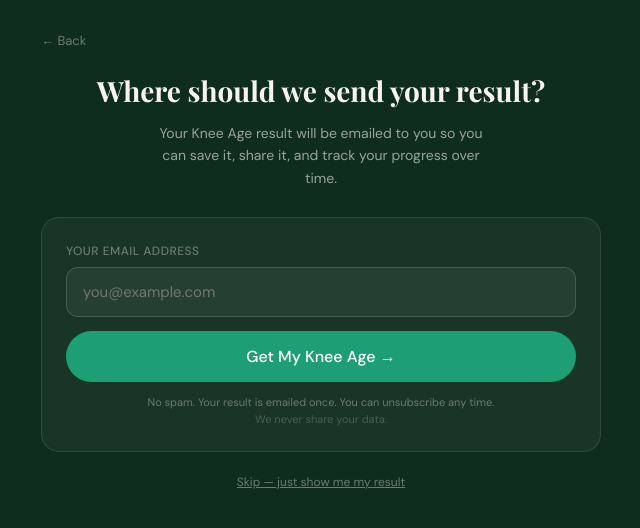
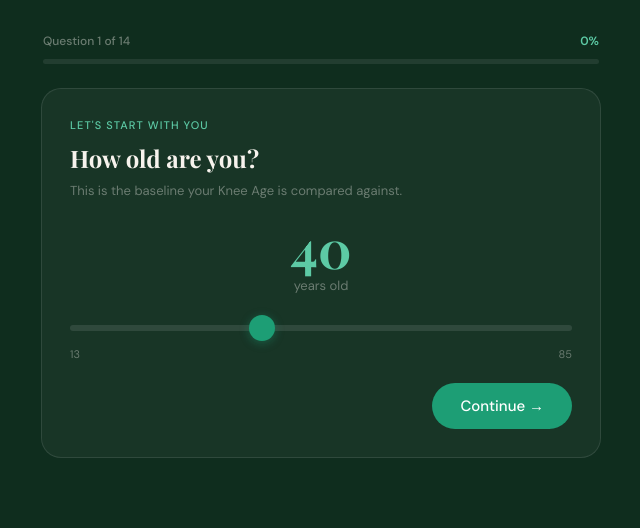
Before and after one commit to imbuldeniya-glitch/ortholongevity-app, a plain HTML site: page kneeagequiz.html in a window 1280 px wide. Both pictures are taken after a click on the button "Start My Knee Age Test →". Shown: the whole page, without its empty margins (319-959 px from the left). Drawn offline with nearby package versions, Linux system fonts and the light colour scheme; no server answers; a web font is replaced by a local one.

Commit message:
Add files via upload

```diff
--- a/kneeagequiz.html
+++ b/kneeagequiz.html
@@ -589,7 +589,7 @@ function showHook(){
           You can find out in <strong style="color:var(--cream)">60 seconds</strong> — free.
         </p>
 
-        <button class="start-btn" onclick="showEmailGate()" style="font-size:18px;padding:20px 52px;margin-bottom:14px">
+        <button class="start-btn" onclick="startQuiz()" style="font-size:18px;padding:20px 52px;margin-bottom:14px">
           Start My Knee Age Test &rarr;
         </button>
         <div style="font-size:12px;color:var(--muted)">Takes about 60 seconds &nbsp;&middot;&nbsp; No account needed</div>
@@ -1241,16 +1241,15 @@ function startQuizFromGate(){
 
 showHook();
 
-// Auto-start quiz if email pre-filled from Kit link
-if(window._prefilledEmail){
+// Start button ALWAYS goes straight to quiz — no email gate
+// Email is captured on the landing page before they arrive here
+// If arriving from Kit email link, ?email= param is read above
 setTimeout(()=>{
-    // Small delay so hook renders first, then skip email gate
   const btn = document.querySelector('.start-btn');
   if(btn){
-      // Override: go straight to quiz with pre-filled email
     btn.onclick = function(){
-        userEmail = window._prefilledEmail;
-        answers._email = window._prefilledEmail;
+      userEmail = window._prefilledEmail || '';
+      answers._email = userEmail;
       phase='quiz'; qIdx=0;
       document.getElementById('app').innerHTML=`
         <div style="padding-top:16px">
@@ -1263,10 +1262,7 @@ if(window._prefilledEmail){
         </div>`;
       renderQ();
     };
-      // Also update the button label if email is pre-filled
-      btn.textContent = 'Start My Knee Age Test →';
   }
-  }, 100);
-}</script>
+}, 50);</script>
 </body>
 </html>
```
Lines whose indentation alone changed are shown as unchanged.
